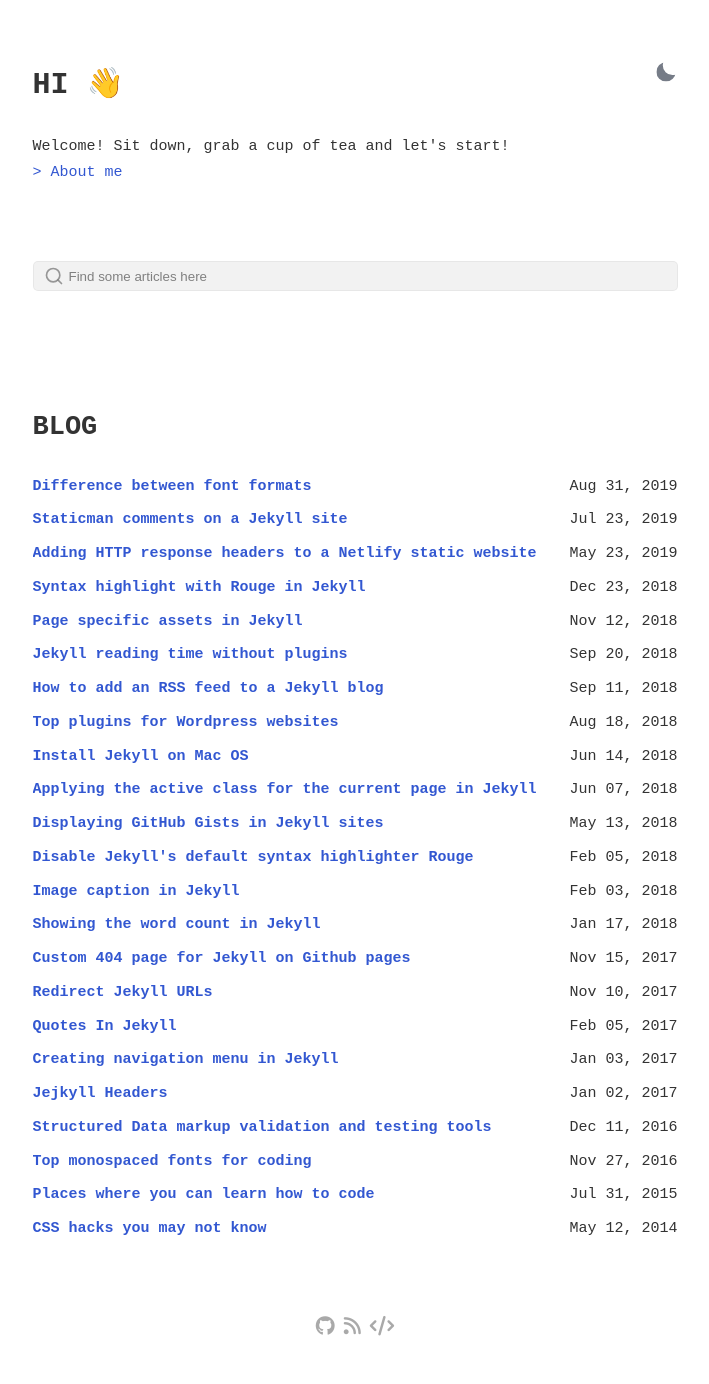
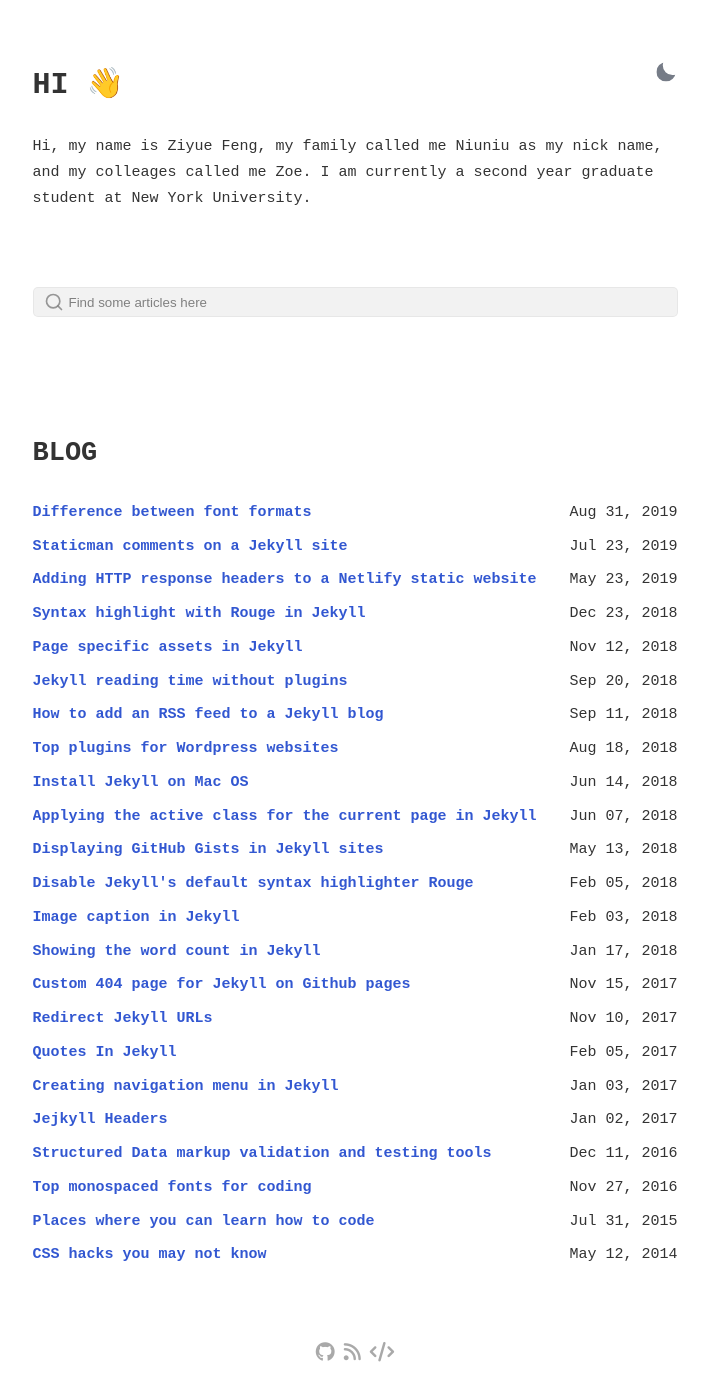
Before and after one commit to fzyyy0601/fzyyy0601.github.io, a Jekyll site: the page built from index.html, in a window 1280 px wide. Shown: the whole page, without its empty margins (285-994 px from the left). Built offline with Jekyll 4.4.1, drawn with Linux system fonts in a browser that asks for light colours; before the commit the page ends 1358 px from its top, so only the background shows below that.

Commit message:
Update main page

```diff
--- a/_config.yml
+++ b/_config.yml
@@ -1,6 +1,9 @@
 site: fzyyy0601's home page
 title: Zoe's home page
 greetings: Hi 👋
+introduction: >-
+  Hi, my name is Ziyue Feng, my family called me Niuniu as my nick name, and my colleages called me Zoe. I am currently a second year graduate
+  student at New York University.
 description: >-
   Welcome! Sit down, grab a cup of tea and let's start!
 description_about: >-
--- a/index.html
+++ b/index.html
@@ -9,10 +9,10 @@
         </button>
     </div>
     <div class="bio">
-	    {{ site.description }}
-        <p>
+	    {{ site.introduction }}
+        <!-- <p>
 	    <a href="{{ site.url }}{{ site.baseurl }}/about/">> About me</a>
-        </p>
+        </p> -->
     </div>
 
 
```
